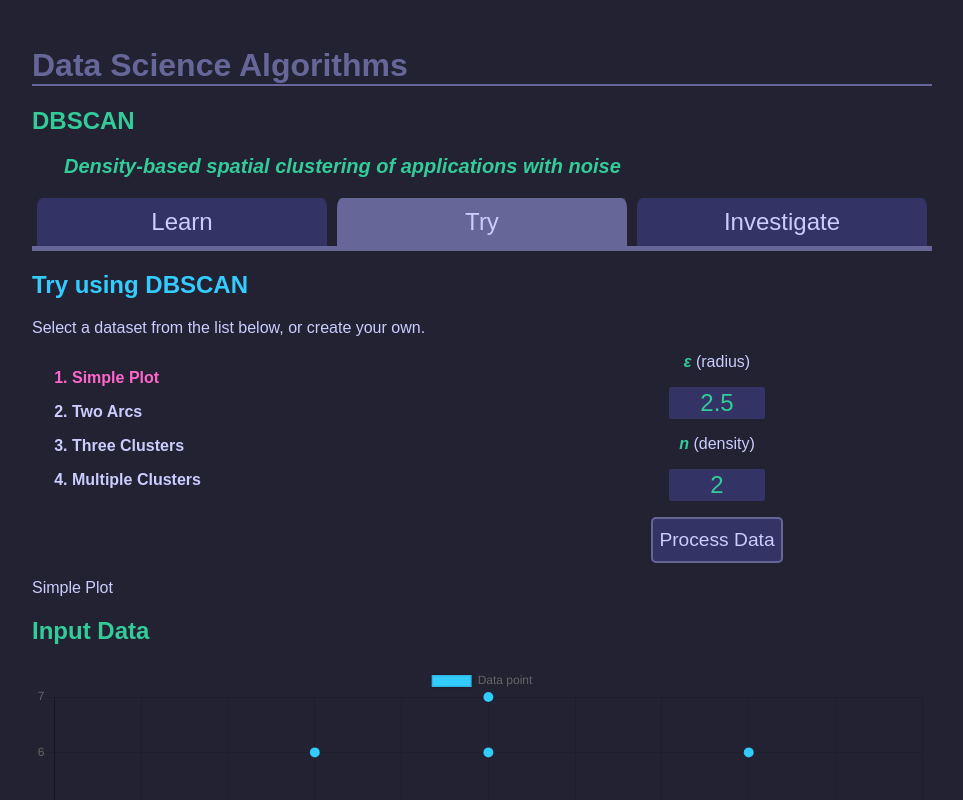
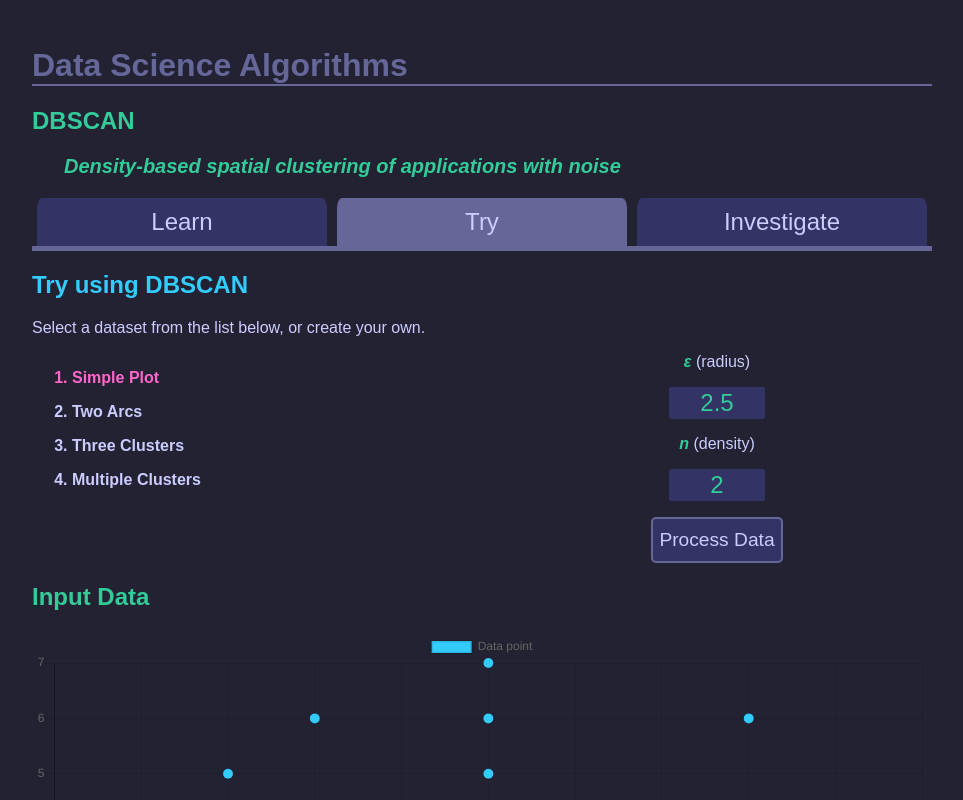
Before and after one commit to aalvinlin/DS-algorithms, a React (Vite) app: page /dbscan/try in a window 1280 px wide. Shown: the top 800 px of the page, without its empty margins (158-1121 px from the left). Built offline with nearby package versions, Linux system fonts and the light colour scheme.

Commit message:
remove additional console.logs and printed messages

```diff
--- a/src/components/Dbscan.js
+++ b/src/components/Dbscan.js
@@ -20,8 +20,6 @@ const Dbscan = () => {
 
     const submitForm = () => {
 
-        console.log(chosenRadius, chosenDensity);
-
         setSeparatedClusters(useDbscan(possiblePlots[chosenPlot], chosenRadius, chosenDensity));
     }
 
@@ -42,8 +40,6 @@ const Dbscan = () => {
             data: cluster
         }
     })
-
-    console.log(datasets)
 
     let chartJSData = { datasets };
     let options = {
@@ -105,8 +101,6 @@ const Dbscan = () => {
                 </form>
             </div>
 
-            <p>{chosenPlot, possiblePlotNames[chosenPlot]}</p>
-
             <h2>Input Data</h2>
             <Scatter data={inputData} options={options} />
 
```
